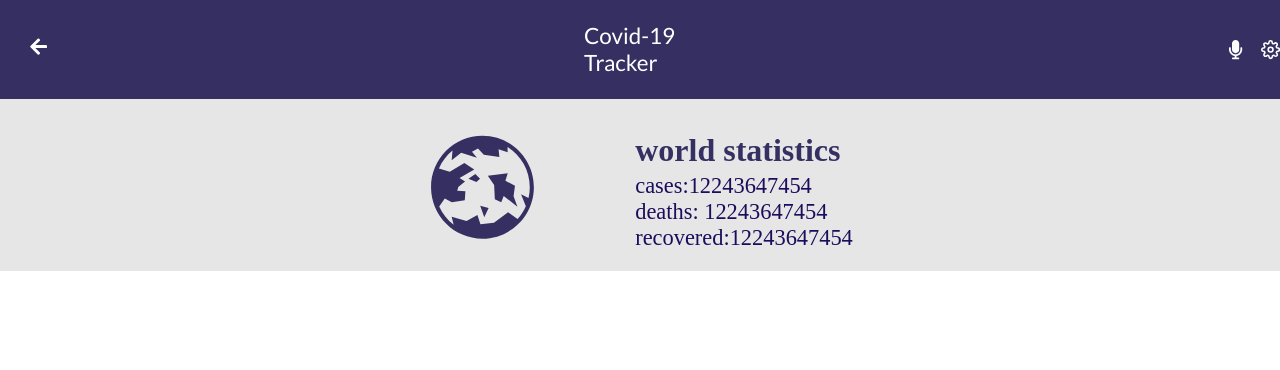
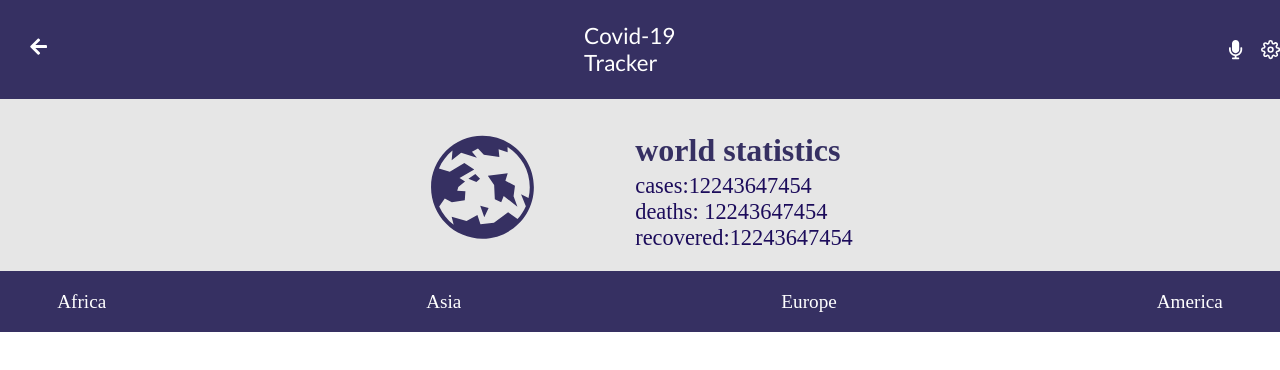
Before and after one commit to nedjwab/Covid19-tracker, a React (Create React App) app: page / in a window 1280 px wide. Shown: the top 370 px of the page. Built offline with nearby package versions, Linux system fonts and the light colour scheme.

Commit message:
Add categories section

```diff
--- a/src/App.css
+++ b/src/App.css
@@ -62,3 +62,14 @@ header {
   font-size:1.4rem;
   margin-bottom: 2rem;
 }
+
+.categories-container {
+  display: flex;
+  flex-direction: row;
+  gap :20rem;
+  justify-content: center;
+  background-color: #363062;
+  color:white;
+  font-size: 1.2rem;
+  cursor: pointer;
+}
--- a/src/components/home.js
+++ b/src/components/home.js
@@ -2,7 +2,8 @@ import React from 'react';
 import { GiWorld } from 'react-icons/gi';
 
 const Home = () => (
-  <section className="home-banner">
+  <section className="body">
+    <div className="home-banner">
       <span className="world-map"><GiWorld /></span>
       <div className="banner-text">
         <p className="banner-title">world statistics</p>
@@ -14,6 +15,13 @@ const Home = () => (
         <span className="case-title">recovered:12243647454</span>
         <br />
       </div>
+    </div>
+    <div className="categories-container">
+      <p className="categories">Africa</p>
+      <p>Asia</p>
+      <p>Europe</p>
+      <p>America</p>
+    </div>
   </section>
 );
 
```
Lines whose indentation alone changed are shown as unchanged.
